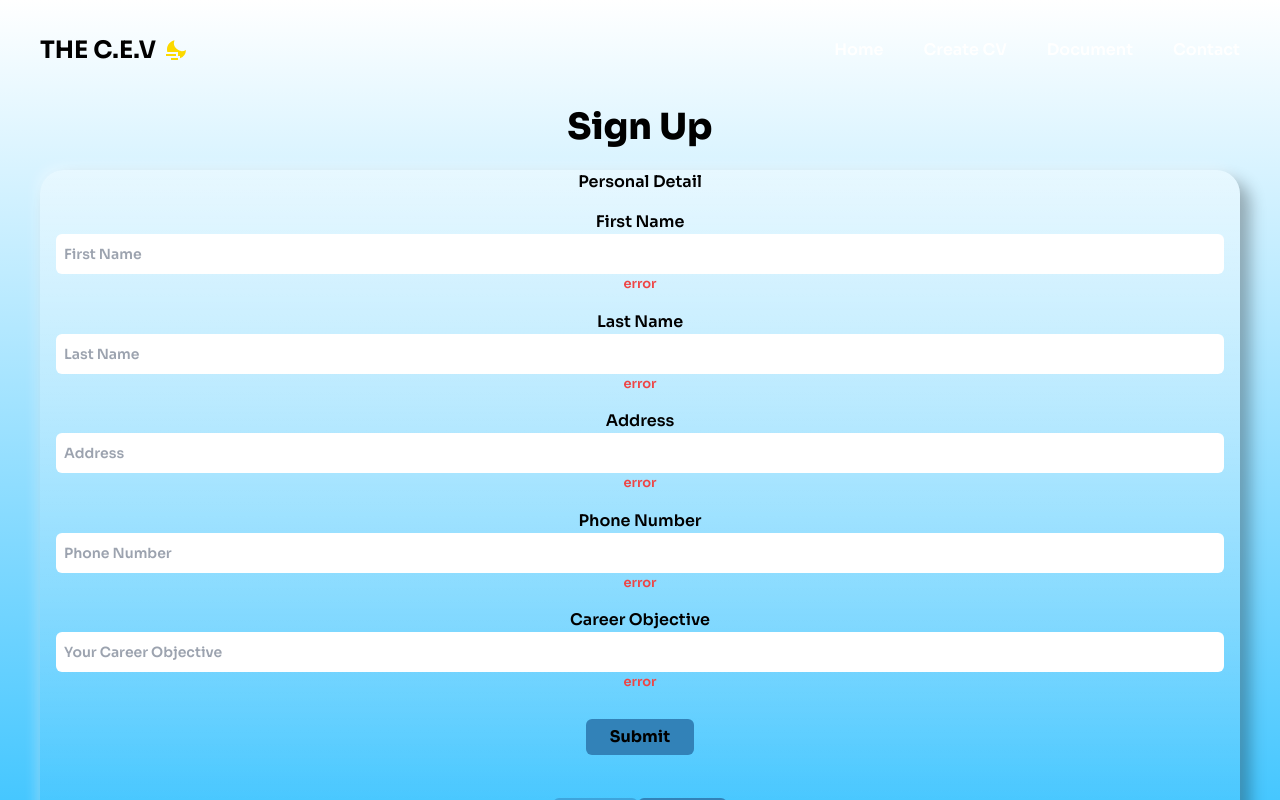
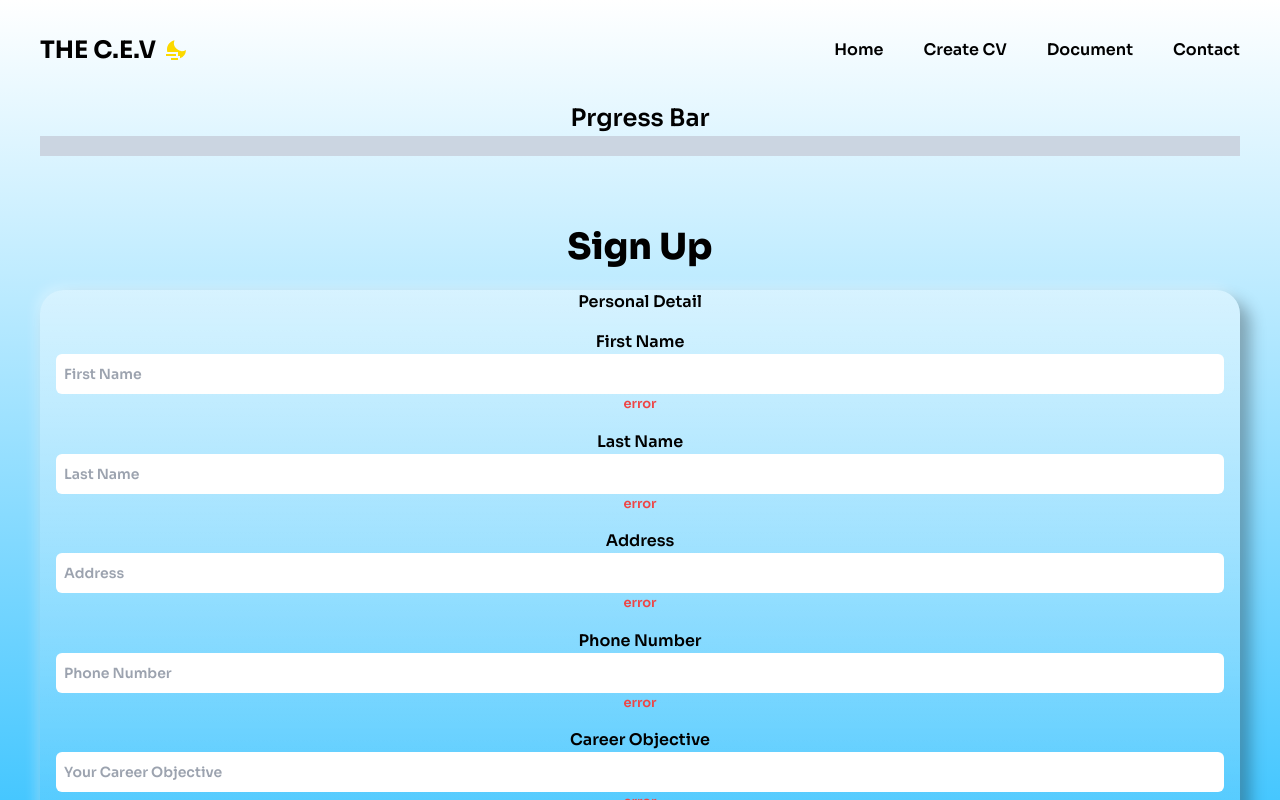
Before and after one commit to tmhuyy/react-cv, a React (Create React App) app in the folder frontend/: page /create in a window 1280 px wide. Built offline with nearby package versions, Linux system fonts and the light colour scheme; the HTML template or start-up script is replaced by a standard one.

Commit message:
create multi-step form

```diff
--- a/frontend/src/components/CreateCv/CreateCv.jsx
+++ b/frontend/src/components/CreateCv/CreateCv.jsx
@@ -1,5 +1,9 @@
 import { useState } from "react";
-import User from "../Forms/User";
+import User from "../Forms/User/User";
+import Education from "../Forms/Education/Education";
+import Project from "../Forms/Project/Project";
+import Link from "../Forms/Link/Link";
+
 const CreateCv = () => {
     const [page, setPage] = useState(0);
     const [isFinish, setIsFinish] = useState(false);
@@ -14,11 +18,31 @@ const CreateCv = () => {
             return;
         } setPage((previous) => previous + 1)
     }
+    const onUserDataHandler = (userData) => {
+        console.log(userData)
+    }
+    const onEducationDataHandler = (educationData) => {
+        console.log(educationData)
+    }
+    const onProjectDataHandler = (projectData) => {
+        console.log(projectData)
+    }
+    const onLinkDataHandler = (linkData) => {
+        console.log(linkData)
+    }
     const pageDisplay = () => {
-        if(page === 0) return <User/>
+        if (page === 0) return <User onUserData={onUserDataHandler}/>
+        else if (page === 1) return <Education />
+        else if (page === 2) return <Project/>
+        else if (page === 3) return <Link/>
+
     }
     return (
-        <>
+        <section className="flex flex-col content-center">
+            <h1 className="text-24 mt-8 text-center">Prgress Bar</h1>
+            <div className="w-full h-[20px] mb-8 bg-slate-300 text-center">
+                <div className="h-[100%] bg-pink-500 z-[-1]" style={{width: page === 0 ? "0" : page === 1 ? "33.33%" : page === 2 ? "66.66%" : "100%"}}></div>
+            </div>
             <header className="mt-8 mb-4 font-extrabold text-36 text-center">Sign Up</header>
             <section className="bg-gradient-to-b shadow-md from-white/40 rounded-[24px] to-transparent text-center">
                 {/* <User/> */}
@@ -33,7 +57,7 @@ const CreateCv = () => {
                 }
 
             </section>
-        </>
+        </section>
 
      );
 }
--- /dev/null
+++ b/frontend/src/components/Forms/Education/Education.jsx
@@ -0,0 +1,9 @@
+const Education = () => {
+    return (
+        <>
+            Education here
+        </>
+     );
+}
+
+export default Education;
--- /dev/null
+++ b/frontend/src/components/Forms/Link/Link.jsx
@@ -0,0 +1,9 @@
+const Link = () => {
+    return (
+        <>
+            Link here
+        </>
+     );
+}
+
+export default Link;
--- /dev/null
+++ b/frontend/src/components/Forms/Project/Project.jsx
@@ -0,0 +1,9 @@
+const Project = () => {
+    return (
+        <>
+            Project here
+        </>
+     );
+}
+
+export default Project;
--- a/frontend/src/components/Forms/User.jsx
+++ b/frontend/src/components/Forms/User/User.jsx
@@ -1,12 +1,13 @@
 import { useState } from "react";
 
-const User = () => {
+const User = (props) => {
+    const { onUserData } = props;
+
     const [firstName, setFristName] = useState("");
     const [lastName, setLastName] = useState("");
     const [address, setAddress] = useState("");
     const [phoneNumber, setPhoneNumber] = useState("");
     const [careerObjective, setCareerObjective] = useState("");
-
     const submitHandler = (e) => {
         e.preventDefault();
         const newUser = {
@@ -16,41 +17,45 @@ const User = () => {
             phoneNumber,
             careerObjective
         }
-        console.log(newUser)
+        onUserData(newUser);
+        setFristName("");
+        setLastName("");
+        setAddress("");
+        setPhoneNumber("");
+        setCareerObjective("");
     }
     return (
         <>
             <form action="/" className="mx-4" onSubmit={ submitHandler }>
                 <div className="mb-4">
                     <label htmlFor="f-name" className="cursor-pointer">First Name</label>
-                    <input type="text" name="f-name" id="f-name" className="input" placeholder="First Name" onChange={(e) => setFristName(e.target.value)}/>
+                    <input type="text" name="f-name" id="f-name" className="input" value={ firstName } placeholder="First Name" onChange={(e) => setFristName(e.target.value)}/>
                     <p className="errorMsg">error</p>
                 </div>
                 <div className="mb-4">
                     <label htmlFor="l-name" className="cursor-pointer">Last Name</label>
-                    <input type="text" name="l-name" id="=l-name" className="input" placeholder="Last Name" onChange={(e) => setLastName(e.target.value)}/>
+                    <input type="text" name="l-name" id="=l-name" className="input" value={ lastName } placeholder="Last Name" onChange={(e) => setLastName(e.target.value)}/>
                     <p className="errorMsg">error</p>
-
                 </div>
                 <div className="mb-4">
                     <label htmlFor="address" className="cursor-pointer">Address</label>
-                    <input type="text" name="address" id="address" className="input" placeholder="Address" onChange={(e) => setAddress(e.target.value)}/>
+                    <input type="text" name="address" id="address" className="input" value={ address } placeholder="Address" onChange={(e) => setAddress(e.target.value)}/>
                     <p className="errorMsg">error</p>
 
                 </div>
                 <div className="mb-4">
                     <label htmlFor="p-number" className="cursor-pointer">Phone Number</label>
-                    <input type="text" name="p-number" id="p-number" className="input" placeholder="Phone Number" onChange={(e) => setPhoneNumber(e.target.value)}/>
+                    <input type="text" name="p-number" id="p-number" className="input" value={ phoneNumber } placeholder="Phone Number" onChange={(e) => setPhoneNumber(e.target.value)}/>
                     <p className="errorMsg">error</p>
 
                 </div>
                 <div className="">
                     <label htmlFor="co" className="cursor-pointer">Career Objective</label>
-                    <input type="text" name="co" id="co" className="input" placeholder="Your Career Objective"onChange={(e) => setCareerObjective(e.target.value)} ></input>
+                    <input type="text" name="co" id="co" className="input" value={ careerObjective } placeholder="Your Career Objective"onChange={(e) => setCareerObjective(e.target.value)} ></input>
                     <p className="errorMsg">error</p>
 
                 </div>
-                <button type="submit" className="button mb-4">Submit</button>
+                <button type="submit" className="button mb-4">Send First</button>
             </form>
         </>
 
--- a/frontend/src/components/Forms/sign.css
+++ /dev/null
@@ -1,35 +0,0 @@
-.infoform {
-  display: flex;
-  gap: 0.5rem;
-  flex-direction: column;
-  margin-top: 1.5rem;
-  font-weight: 500;
-  font-size: 1rem;
-}
-
-label {
-  margin-top: 1rem;
-}
-input {
-  border: none;
-  border-bottom: 1px solid black;
-  padding-bottom: 0.25rem;
-  outline: none;
-}
-
-button {
-  cursor: pointer;
-  align-self: flex-end;
-  padding: 0.5rem;
-  background-color: rgb(104, 187, 255);
-  color: white;
-  border: none;
-  font-size: 1rem;
-  border-radius: 8px;
-}
-
-.errorMsg {
-  max-width: 100%;
-  font-size: 0.75rem;
-  color: rgb(248, 106, 106);
-}
--- a/frontend/src/components/NavBar/NavBar.jsx
+++ b/frontend/src/components/NavBar/NavBar.jsx
@@ -61,10 +61,10 @@ const NavBar = (props) => {
           />
         ) : (
           <>
-            <Link to="/" className="btn-hover text-white">Home</Link>
-            <Link to="/create" className="btn-hover text-white">Create CV</Link>
-            <Link to="/document" className="btn-hover text-white">Document </Link>
-            <a href="https://github.com/tmhuyy/react-cv" className="btn-hover text-white">Contact</a>
+            <Link to="/" className="btn-hover dark:text-white text-dark">Home</Link>
+            <Link to="/create" className="btn-hover dark:text-white text-dark">Create CV</Link>
+            <Link to="/document" className="btn-hover dark:text-white text-dark">Document </Link>
+            <a href="https://github.com/tmhuyy/react-cv" className="btn-hover dark:text-white text-dark">Contact</a>
 
           </>
         )}
```
